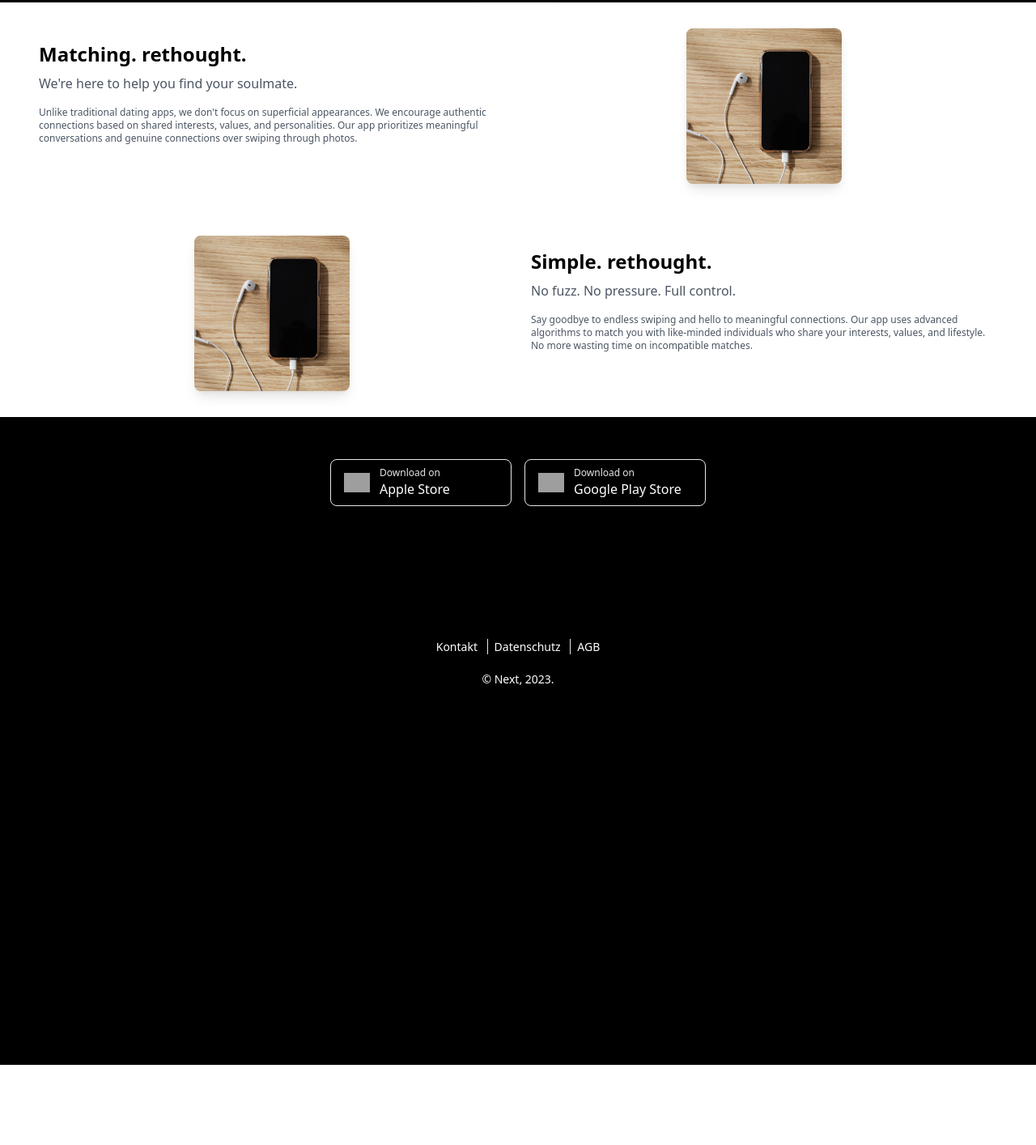
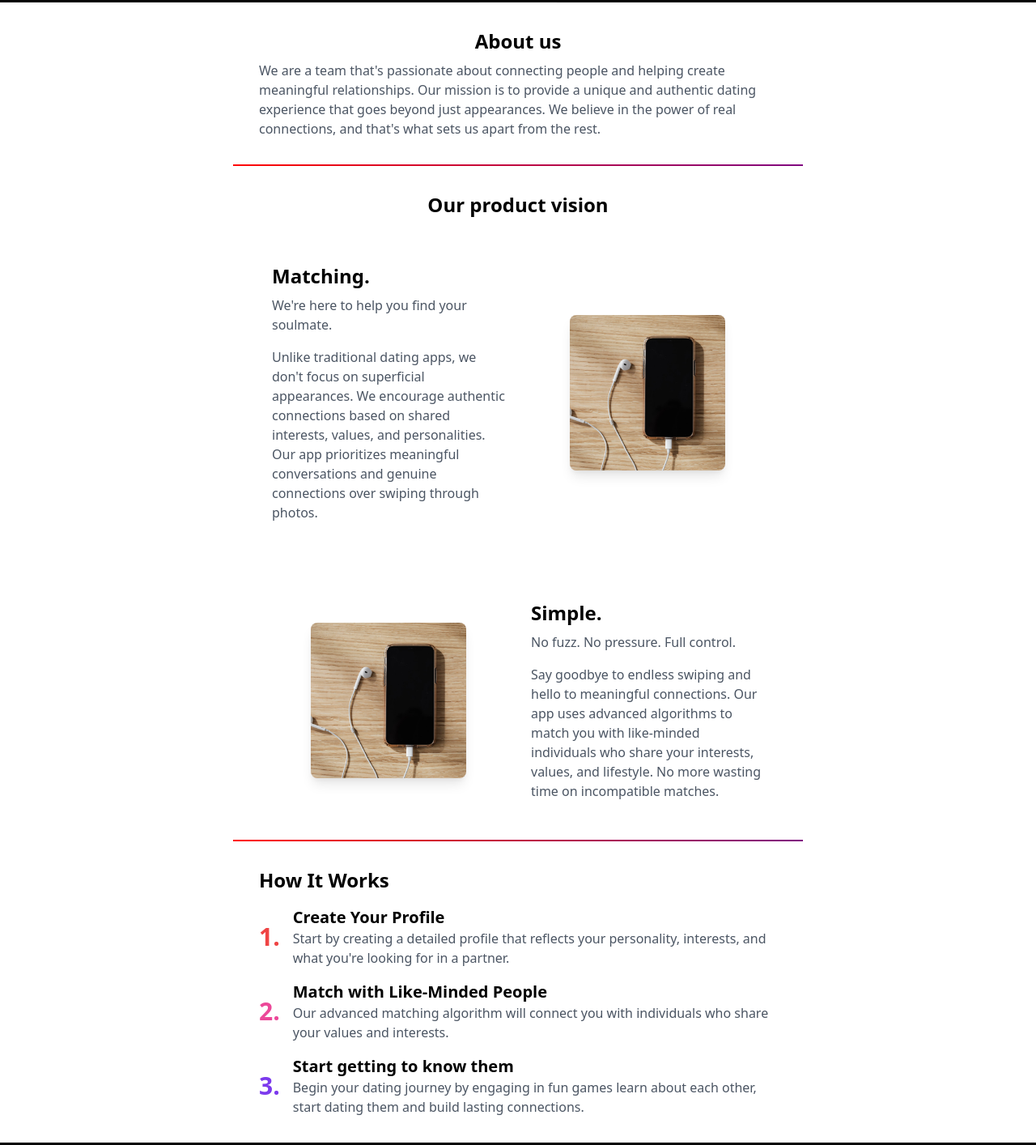
Before and after one commit to NextAppOrg/NextAppOrg.github.io, a website: page index.html in a window 1280 px wide. Shown: the part 93-1507 px from the top of the page at 81% size. Before the commit the page ends 1408 px from the top, so only its background shows below. Drawn offline with nearby package versions, Linux system fonts and the light colour scheme; grey boxes are pictures that could not be loaded.

Commit message:
added some more stuff

```diff
--- a/index.html
+++ b/index.html
@@ -6,6 +6,15 @@
     <title>Webpage with Tailwind CSS</title>
     <!-- Include Tailwind CSS via CDN -->
     <link href="https://cdn.jsdelivr.net/npm/tailwindcss@2.2.19/dist/tailwind.min.css" rel="stylesheet">
+    <style>
+
+      /* Style for the line under "Who Are We" */
+      .line {
+          background: linear-gradient(to right, red, purple);
+          height: 2px;
+          width: 100%;
+      }
+  </style>
 </head>
 <body>
   <!-- Black header with a height of 8% -->
@@ -16,14 +25,25 @@
     </div>
     <div class="w-1/3 bg-black"></div>
   </div>
+
+  <div class="lg:px-72">
+    <!-- Who Are We section directly under the header -->
+    <div class="bg-white p-8">
+      <h2 class="text-2xl font-bold mb-2 text-center">About us</h2>
+      <p class="text-gray-600">We are a team that's passionate about connecting people and helping create meaningful relationships. Our mission is to provide a unique and authentic dating experience that goes beyond just appearances. We believe in the power of real connections, and that's what sets us apart from the rest.</p>
+  </div>
+  <div class="line"></div>
+  <div class="bg-white pt-8">
+  <h2 class="text-2xl font-bold mb-2 text-center">Our product vision</h2>
+  </div>
    <!-- Vertically split section 1 below the header -->
    <div class="flex p-8 h-1/3">
     <!-- Text on the left -->
     <div class="w-1/2 p-4">
-        <h2 class="text-2xl font-bold mb-2">Matching. rethought.</h2>
-        <p class="text-gray-600 font-light">We're here to help you find your soulmate.</p>
+        <h2 class="text-2xl font-bold mb-2">Matching.</h2>
+        <p class="text-gray-600 ">We're here to help you find your soulmate.</p>
         <div  class= "h-4"></div>
-        <p class="text-gray-600 text-xs font-light">Unlike traditional dating apps, we don't focus on superficial appearances. We encourage authentic connections based on shared interests, values, and personalities. Our app prioritizes meaningful conversations and genuine connections over swiping through photos.
+        <p class="text-gray-600 ">Unlike traditional dating apps, we don't focus on superficial appearances. We encourage authentic connections based on shared interests, values, and personalities. Our app prioritizes meaningful conversations and genuine connections over swiping through photos.
 
     </div>
     <!-- Centered image on the right -->
@@ -31,6 +51,7 @@
         <img src="assets\phone_1.jpg" alt="Image" class="h-48 w-48 object-cover rounded-lg shadow-lg bg-white">
     </div>
     </div>
+
 
 
     <!-- Vertically split section 2 below the header -->
@@ -42,16 +63,50 @@
   </div>
     <!-- Text on the right -->
     <div class="w-1/2 p-4">
-        <h2 class="text-2xl font-bold mb-2">Simple. rethought.</h2>
-        <p class="text-gray-600 font-light">No fuzz. No pressure. Full control.</p>
+        <h2 class="text-2xl font-bold mb-2">Simple.</h2>
+        <p class="text-gray-600 ">No fuzz. No pressure. Full control.</p>
         <div  class= "h-4"></div>
-        <p class="text-gray-600 text-xs font-light">Say goodbye to endless swiping and hello to meaningful connections. Our app uses advanced algorithms to match you with like-minded individuals who share your interests, values, and lifestyle. No more wasting time on incompatible matches.
+        <p class="text-gray-600 ">Say goodbye to endless swiping and hello to meaningful connections. Our app uses advanced algorithms to match you with like-minded individuals who share your interests, values, and lifestyle. No more wasting time on incompatible matches.
 
         </p>
     </div>
    </div>
+
+  <div class="line"></div>
+
+    <!-- How It Works section above the footer -->
+    <div class="bg-white p-8">
+      <h2 class="text-2xl font-bold mb-4">How It Works</h2>
+      <div class="space-y-4">
+          <!-- Step 1 -->
+          <div class="flex space-x-4 items-center">
+              <div class="text-3xl font-bold text-red-500">1.</div>
+              <div>
+                  <h3 class="text-xl font-semibold">Create Your Profile</h3>
+                  <p class="text-gray-600">Start by creating a detailed profile that reflects your personality, interests, and what you're looking for in a partner.</p>
+              </div>
+          </div>
+          <!-- Step 2 -->
+          <div class="flex space-x-4 items-center">
+              <div class="text-3xl font-bold text-pink-500">2.</div>
+              <div>
+                  <h3 class="text-xl font-semibold">Match with Like-Minded People</h3>
+                  <p class="text-gray-600">Our advanced matching algorithm will connect you with individuals who share your values and interests.</p>
+              </div>
+          </div>
+          <!-- Step 3 -->
+          <div class="flex space-x-4 items-center">
+              <div class="text-3xl font-bold text-purple-600">3.</div>
+              <div>
+                  <h3 class="text-xl font-semibold">Start getting to know them</h3>
+                  <p class="text-gray-600">Begin your dating journey by engaging in fun games learn about each other, start dating them and build lasting connections.</p>
+              </div>
+          </div>
+      </div>
+  </div>
+</div>
    <!-- Footer -->
-   <div class="fixed-section min-h-screen bg-black ">
+   <div class="min-h-screen bg-black ">
     <!-- Section with Apple and Android logos -->
     <div class="text-white p-8">
       <div class="flex justify-center">
```
